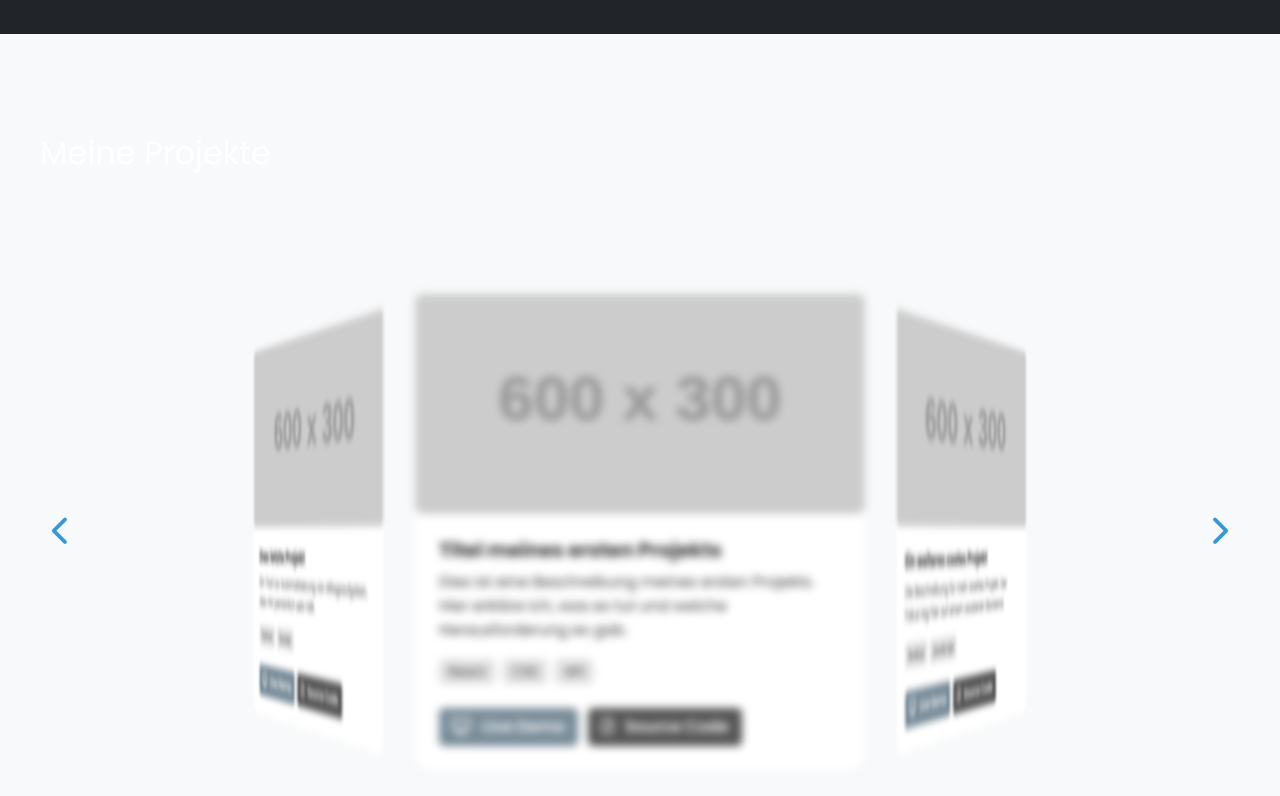
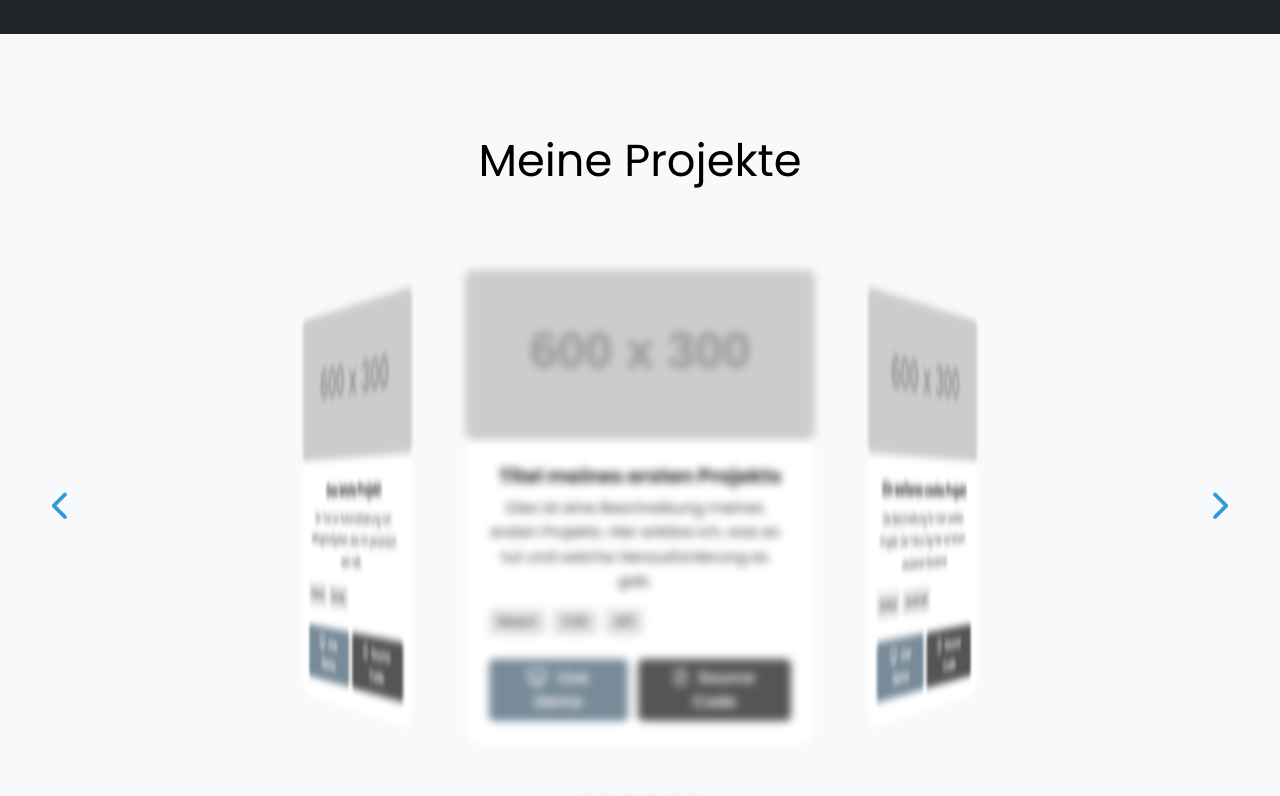
Before and after one commit to Linh-Linh2/Linh-Linh2.github.io, a plain HTML site: page index.html in a window 1280 px wide. Shown: the part 3240-4036 px from the top of the page. Drawn offline with nearby package versions, Linux system fonts and the light colour scheme; placeholder pictures from the web are drawn by us; a script that the page names is missing.

Commit message:
visual improvements on projects-carousel

```diff
--- a/index.html
+++ b/index.html
@@ -220,7 +220,6 @@
               <i class="devicon-html5-plain colored"></i>
               <p>HTML</p>
             </div>
-            <!-- CSS -->
             <div class="skill-card">
               <i class="devicon-css3-plain colored"></i>
               <p>CSS</p>
@@ -292,15 +291,14 @@
       </section>
 <!--======================= FÄHIGKEITEN Ende=========== -->
 
-<!-- ======================= PROJEKTE (PROJECTS) DYNAMIC CAROUSEL START ======================= -->
 <section id="projects" class="bg-light">
   <div class="projects-container wide-container">
     <h2 class="section-title">Meine Projekte</h2>
 
     <div class="projects-section">
       <div class="project-data-wrapper">
-        <div class="project-data"></div> <!-- Wird von JS befüllt -->
-        <div class="navigation"></div>   <!-- Wird von JS befüllt -->
+        <div class="project-data"></div>
+        <div class="navigation"></div>
         <div class="arrow-left">
           <i class="fa fa-chevron-left"></i>
         </div>
@@ -312,13 +310,13 @@
 
   </div>
 </section>
-<!-- ======================= PROJEKTE (PROJECTS) DYNAMIC CAROUSEL ENDE ======================= -->
+<!-- ========= PROJEKTE ende ===-->
 
       <section id="interests" class="bg-dark">
-        <h1>Milestones Section</h1>
+        <h1>Interessen section</h1>
       </section>
 
-      <section id="contact" class="bg-dark">
+      <section id="contact" class="bg-light">
         <h1>Contact Section</h1>
       </section>
     </main>
--- a/script.js
+++ b/script.js
@@ -37,18 +37,9 @@ $(document).ready(function () {
 
 
 
-
-
-
-
-
-
-
-
 // ======================= DYNAMIC PROJECT CAROUSEL (nach Vorbild) =======================
 document.addEventListener("DOMContentLoaded", function() {
 
-    // --- 1. DEINE PROJEKTDATEN (Hier 6 Projekte eintragen) ---
     const projectDataSource = [
       {
         title: "Titel meines ersten Projekts",
@@ -100,14 +91,13 @@ document.addEventListener("DOMContentLoaded", function() {
       }
     ];
 
-    // --- 2. DER CODE, DER ALLES STEUERT (muss nicht geändert werden) ---
     const projectsElem = document.querySelector(".project-data");
     const navElem = document.querySelector(".navigation");
     const arrowRight = document.querySelector(".arrow-right");
     const arrowLeft = document.querySelector(".arrow-left");
 
     if (!projectsElem || !navElem || !arrowRight || !arrowLeft) {
-        return; // Stoppt, wenn die HTML-Elemente nicht da sind
+        return;
     }
 
     const buildTemplate = (template, data) => {
@@ -142,7 +132,7 @@ document.addEventListener("DOMContentLoaded", function() {
     const rotationAmt = 360 / projectDataSource.length;
     let focused = 0;
 
-    const radius = (450 * 1.2) / (2 * Math.tan(Math.PI / projectDataSource.length));
+    const radius = (400 * 1.2) / (2 * Math.tan(Math.PI / projectDataSource.length));
     const distToEdge = Math.round(Math.sqrt(radius ** 2 - 225 ** 2) + 20);
     projectsElem.style.setProperty("--distance", distToEdge + "px");
 
@@ -199,5 +189,5 @@ document.addEventListener("DOMContentLoaded", function() {
         update(true);
     });
 
-    update(false); // Startet das Karussell
+    update(false);
 });
--- a/style.css
+++ b/style.css
@@ -640,37 +640,36 @@ section {
   font-size: 0.8rem;
   margin-top: 5px;
 }
-
-
-
-
-
-/* ======================= PROJECTS SECTION / DYNAMIC CAROUSEL (nach Vorbild) ======================= */
+/* ======================= Projekt section============= */
 #projects {
   padding: 100px 20px;
   background-color: #222222;
 }
 
-/* Du hast diese Klasse wahrscheinlich schon, falls nicht, füge sie hinzu */
 .projects-container {
-  margin: 0 auto;
+  margin-bottom: 0%;
+  text-align: center;
 }
 
-/* NEU: Stellt sicher, dass der Container die volle Breite nutzt */
 .wide-container {
     width: 100%;
-    max-width: 1200px; /* Behält eine vernünftige Maximalbreite bei */
+    max-width: 1200px;
 }
 
 #projects .section-title {
-  color: #ffffff;
+  color: #000000;
+  font-size: 2.8rem;
+  font-weight: 500;
+  margin-bottom: 0%;
+  position: relative;
+  display: inline-block;
 }
 
 .projects-section {
   min-height: 80vh;
-  margin-top: 40px;
+  margin-top: 0%;
   display: flex;
-  width: 100%; /* NEU: Erlaubt dem Container, die volle Breite einzunehmen */
+  width: 100%;
 }
 
 .project-data-wrapper {
@@ -703,7 +702,7 @@ section {
   transform: translateY(-50%);
   font-size: 30px;
   cursor: pointer;
-  color: #3498DB; /* Deine Akzentfarbe */
+  color: #3498DB;
   z-index: 10;
   padding: 10px;
 }
@@ -729,14 +728,14 @@ section {
 }
 
 .navigation .focused {
-  background: #3498DB; /* Deine Akzentfarbe */
+  background: #3498DB;
   transform: scale(1.4);
 }
 
 .project-card {
   padding: 1.5rem;
-  width: min(450px, calc(100vw - 70px));
-  max-width: 450px;
+  width: min(350px, calc(100vw - 70px));
+  max-width: 350px;
   box-sizing: border-box;
   background-color: #ffffff;
   border-radius: 1em;
@@ -761,7 +760,7 @@ section {
   margin: -1.5rem -1.5rem 1.5rem -1.5rem;
 }
 .card-img-top {
-    height: 220px;
+    height: 170px;
     object-fit: cover;
     width: 100%;
 }
@@ -789,7 +788,7 @@ section {
 .card-buttons {
   display: flex;
   gap: 10px;
-  margin-top: auto; /* Schiebt die Buttons nach unten */
+  margin-top: auto;
 }
 .card-buttons .btn {
   font-weight: 600;
@@ -813,7 +812,7 @@ section {
 }
 
 .content {
-  max-height: 100px; /* Höhe der Beschreibung */
+  max-height: 100px;
   overflow-y: auto;
   padding-right: 10px;
   font-size: 0.95rem;
```
